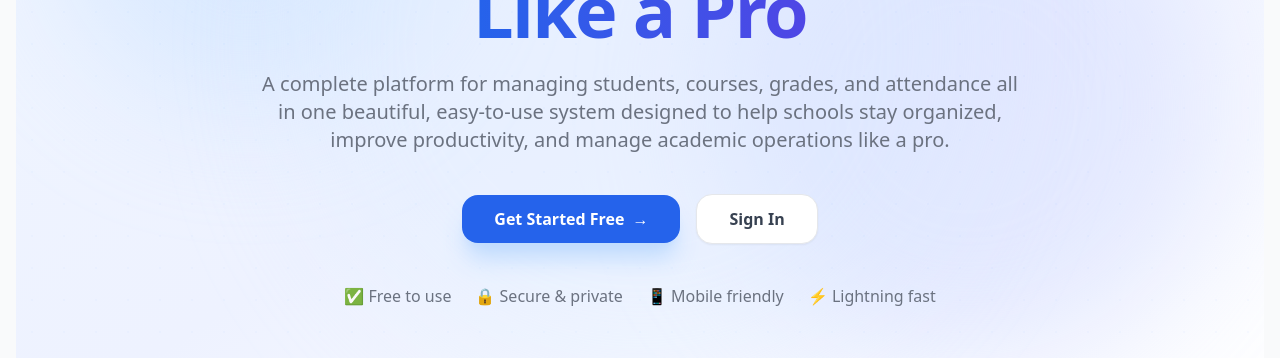
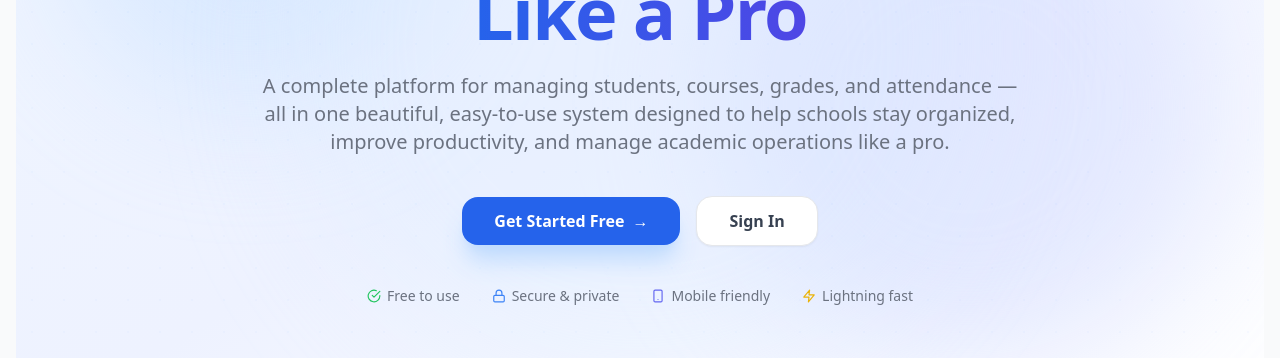
Before and after one commit to Bammytoye/School-Management-, a React (Vite) app in the folder frontend/: page / in a window 1280 px wide. Shown: the part 356-714 px from the top of the page. Built offline with nearby package versions, Linux system fonts and the light colour scheme; no server answers.

Commit message:
'readme'

```diff
--- a/frontend/src/pages/HomePage/HeroSection.jsx
+++ b/frontend/src/pages/HomePage/HeroSection.jsx
@@ -1,5 +1,13 @@
 import { Link, useNavigate } from 'react-router-dom'
+import { FiCheckCircle, FiLock, FiSmartphone, FiZap } from 'react-icons/fi'
 import { useAuth } from '../../context/AuthContext'
+
+const trustBadges = [
+    { icon: <FiCheckCircle className="text-green-500 flex-shrink-0" />, label: 'Free to use'      },
+    { icon: <FiLock        className="text-blue-500  flex-shrink-0" />, label: 'Secure & private' },
+    { icon: <FiSmartphone  className="text-indigo-500 flex-shrink-0"/>, label: 'Mobile friendly'  },
+    { icon: <FiZap         className="text-yellow-500 flex-shrink-0"/>, label: 'Lightning fast'   },
+]
 
 export default function HeroSection() {
     const { user } = useAuth()
@@ -16,20 +24,27 @@ export default function HeroSection() {
             <div className="absolute top-1/2 left-1/2 -translate-x-1/2 -translate-y-1/2 w-[600px] sm:w-[640px] md:w-[700px] h-[600px] sm:h-[640px] md:h-[700px] bg-blue-100/30 dark:bg-blue-900/10 rounded-full blur-3xl pointer-events-none" />
 
             {/* Grid pattern */}
-            <div className="absolute inset-0 opacity-[0.03] dark:opacity-[0.05]"
-                style={{ backgroundImage: 'radial-gradient(circle, #3b82f6 1px, transparent 1px)', backgroundSize: '32px 32px' }} />
+            <div
+                className="absolute inset-0 opacity-[0.03] dark:opacity-[0.05]"
+                style={{ backgroundImage: 'radial-gradient(circle, #3b82f6 1px, transparent 1px)', backgroundSize: '32px 32px' }}
+            />
 
             <div className="relative z-10 max-w-5xl sm:max-w-6xl xl:max-w-7xl mx-auto px-4 sm:px-6 text-center py-24">
+
                 {/* Badge */}
-                <div className="inline-flex items-center gap-2 bg-blue-100 dark:bg-blue-900/40 text-blue-700 dark:text-blue-300 text-xs sm:text-sm font-semibold px-4 py-1.5 rounded-full mb-6 border border-blue-200 dark:border-blue-800"
-                    style={{ animation: 'fadeInDown 0.6s ease both' }}>
+                <div
+                    className="inline-flex items-center gap-2 bg-blue-100 dark:bg-blue-900/40 text-blue-700 dark:text-blue-300 text-xs sm:text-sm font-semibold px-4 py-1.5 rounded-full mb-6 border border-blue-200 dark:border-blue-800"
+                    style={{ animation: 'fadeInDown 0.6s ease both' }}
+                >
                     <span className="w-1.5 h-1.5 rounded-full bg-blue-500 animate-pulse" />
                     School Management Made Simple
                 </div>
 
                 {/* Headline */}
-                <h1 className="text-4xl sm:text-5xl md:text-6xl lg:text-7xl font-extrabold text-gray-900 dark:text-white leading-[1.08] tracking-tight mb-6"
-                    style={{ animation: 'fadeInUp 0.7s ease 0.1s both' }}>
+                <h1
+                    className="text-4xl sm:text-5xl md:text-6xl lg:text-7xl font-extrabold text-gray-900 dark:text-white leading-[1.08] tracking-tight mb-6"
+                    style={{ animation: 'fadeInUp 0.7s ease 0.1s both' }}
+                >
                     Manage Your School<br />
                     <span className="bg-gradient-to-r from-blue-600 to-indigo-600 bg-clip-text text-transparent">
                         Like a Pro
@@ -37,33 +52,41 @@ export default function HeroSection() {
                 </h1>
 
                 {/* Subheading */}
-                <p className="text-base sm:text-lg md:text-xl text-gray-500 dark:text-gray-400 max-w-2xl sm:max-w-3xl mx-auto leading-relaxed mb-10"
-                    style={{ animation: 'fadeInUp 0.7s ease 0.2s both' }}>
-                    A complete platform for managing students, courses, grades, and attendance
+                <p
+                    className="text-base sm:text-lg md:text-xl text-gray-500 dark:text-gray-400 max-w-2xl sm:max-w-3xl mx-auto leading-relaxed mb-10"
+                    style={{ animation: 'fadeInUp 0.7s ease 0.2s both' }}
+                >
+                    A complete platform for managing students, courses, grades, and attendance —
                     all in one beautiful, easy-to-use system designed to help schools stay organized,
                     improve productivity, and manage academic operations like a pro.
                 </p>
 
                 {/* CTA Buttons */}
-                <div className="flex items-center justify-center gap-3 sm:gap-4 flex-wrap"
-                    style={{ animation: 'fadeInUp 0.7s ease 0.3s both' }}>
+                <div
+                    className="flex items-center justify-center gap-3 sm:gap-4 flex-wrap"
+                    style={{ animation: 'fadeInUp 0.7s ease 0.3s both' }}
+                >
                     {user ? (
                         <button
                             onClick={() => navigate(user.role === 'admin' ? '/admin/dashboard' : '/my-courses')}
-                            className="group px-6 sm:px-8 py-3 sm:py-3 bg-blue-600 hover:bg-blue-700 text-white font-bold rounded-2xl shadow-xl shadow-blue-200 dark:shadow-none transition-all duration-200 hover:scale-105 text-sm sm:text-base flex items-center gap-2"
+                            className="group px-6 sm:px-8 py-3 bg-blue-600 hover:bg-blue-700 text-white font-bold rounded-2xl shadow-xl shadow-blue-200 dark:shadow-none transition-all duration-200 hover:scale-105 text-sm sm:text-base flex items-center gap-2"
                         >
                             Open Dashboard
                             <span className="group-hover:translate-x-1 transition-transform">→</span>
                         </button>
                     ) : (
                         <>
-                            <Link to="/register"
-                                className="group px-6 sm:px-8 py-3 sm:py-3 bg-blue-600 hover:bg-blue-700 text-white font-bold rounded-2xl shadow-xl shadow-blue-200 dark:shadow-none transition-all duration-200 hover:scale-105 text-sm sm:text-base flex items-center gap-2">
+                            <Link
+                                to="/register"
+                                className="group px-6 sm:px-8 py-3 bg-blue-600 hover:bg-blue-700 text-white font-bold rounded-2xl shadow-xl shadow-blue-200 dark:shadow-none transition-all duration-200 hover:scale-105 text-sm sm:text-base flex items-center gap-2"
+                            >
                                 Get Started Free
                                 <span className="group-hover:translate-x-1 transition-transform">→</span>
                             </Link>
-                            <Link to="/login"
-                                className="px-6 sm:px-8 py-3 sm:py-3 bg-white dark:bg-gray-800 text-gray-700 dark:text-gray-200 font-bold rounded-2xl border border-gray-200 dark:border-gray-700 hover:border-blue-300 dark:hover:border-blue-600 transition-all duration-200 hover:scale-105 text-sm sm:text-base shadow-sm">
+                            <Link
+                                to="/login"
+                                className="px-6 sm:px-8 py-3 bg-white dark:bg-gray-800 text-gray-700 dark:text-gray-200 font-bold rounded-2xl border border-gray-200 dark:border-gray-700 hover:border-blue-300 dark:hover:border-blue-600 transition-all duration-200 hover:scale-105 text-sm sm:text-base shadow-sm"
+                            >
                                 Sign In
                             </Link>
                         </>
@@ -71,10 +94,18 @@ export default function HeroSection() {
                 </div>
 
                 {/* Trust badges */}
-                <div className="flex items-center justify-center gap-4 sm:gap-6 mt-10 flex-wrap"
-                    style={{ animation: 'fadeInUp 0.7s ease 0.4s both' }}>
-                    {['✅ Free to use', '🔒 Secure & private', '📱 Mobile friendly', '⚡ Lightning fast'].map((b) => (
-                        <span key={b} className="text-xs sm:text-sm md:text-base text-gray-500 dark:text-gray-400 font-medium">{b}</span>
+                <div
+                    className="flex items-center justify-center gap-4 sm:gap-6 md:gap-8 mt-10 flex-wrap"
+                    style={{ animation: 'fadeInUp 0.7s ease 0.4s both' }}
+                >
+                    {trustBadges.map(({ icon, label }) => (
+                        <span
+                            key={label}
+                            className="flex items-center gap-1.5 text-xs sm:text-sm text-gray-500 dark:text-gray-400 font-medium"
+                        >
+                            {icon}
+                            {label}
+                        </span>
                     ))}
                 </div>
             </div>
```
Also changed, not shown: 2 other files (tests, documents, lock files or other folders).
